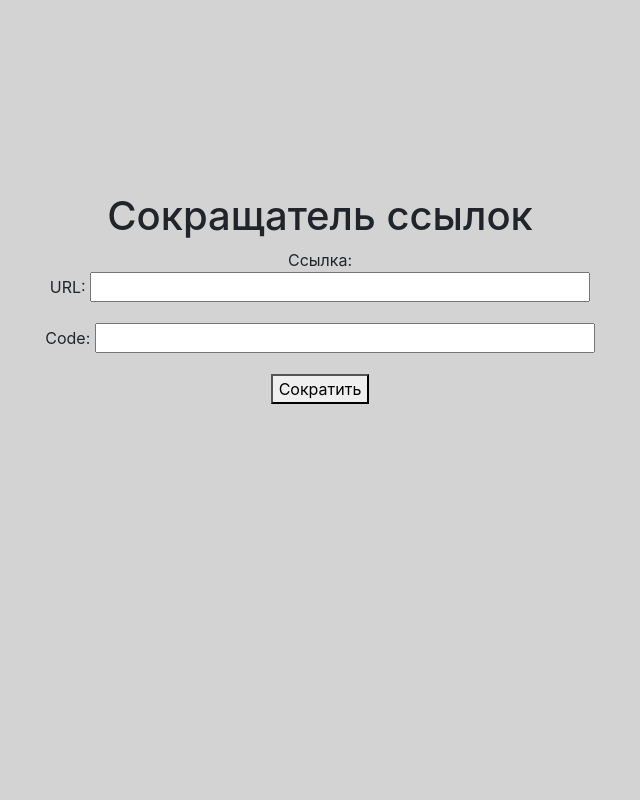
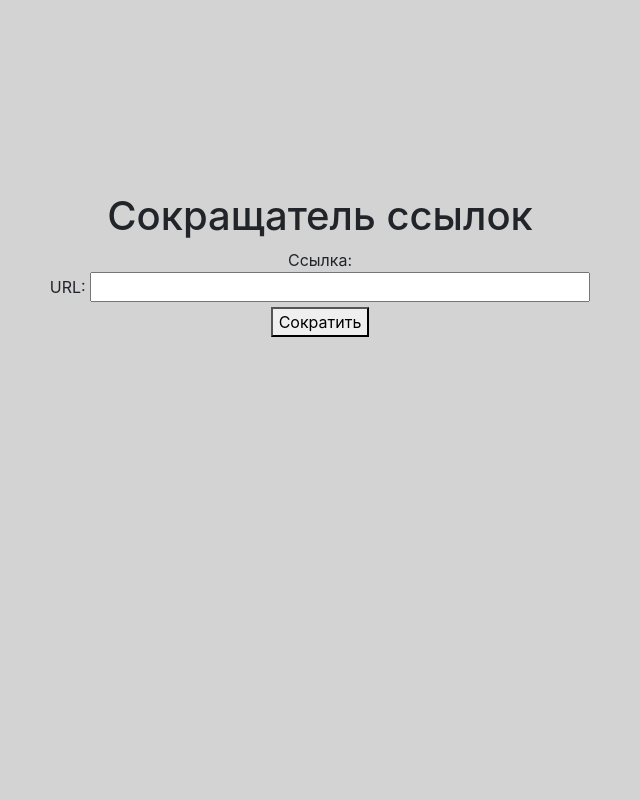
Before and after one commit to tmcgroul/urlshortener, a Django app: page /mainpage in a window 1280 px wide. Shown: the whole page, without its empty margins (320-960 px from the left). Run offline with Django 3.2, Linux system fonts and the light colour scheme; some libraries are stand-ins or nearby versions.

Commit message:
remove input Code on init page

```diff
--- a/templates/urlshorter/mainpage.html
+++ b/templates/urlshorter/mainpage.html
@@ -19,8 +19,9 @@
                     <form action="" method="post" class="center-block">{% csrf_token %}
                         <h1>Сокращатель ссылок</h1>
                         Ссылка:
-                        <div class="form-group">
-                            {{ form.as_p }}
+                        <div class="field-URL">
+                            {{ form.URL.label_tag }}
+                            {{ form.URL }}
                         </div>
                         <button type="submit" formnovalidate class="">Сократить</button>
                     </form>
```
Also changed, not shown: db.sqlite3.
